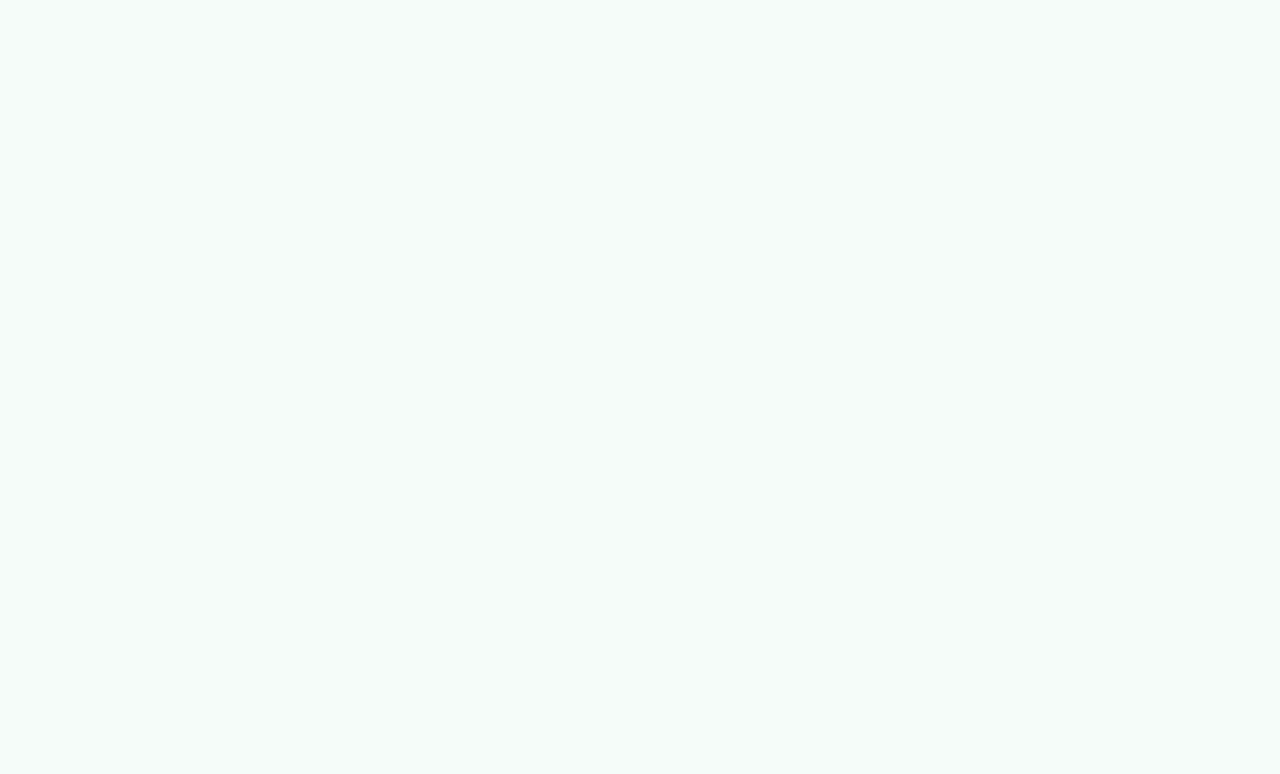
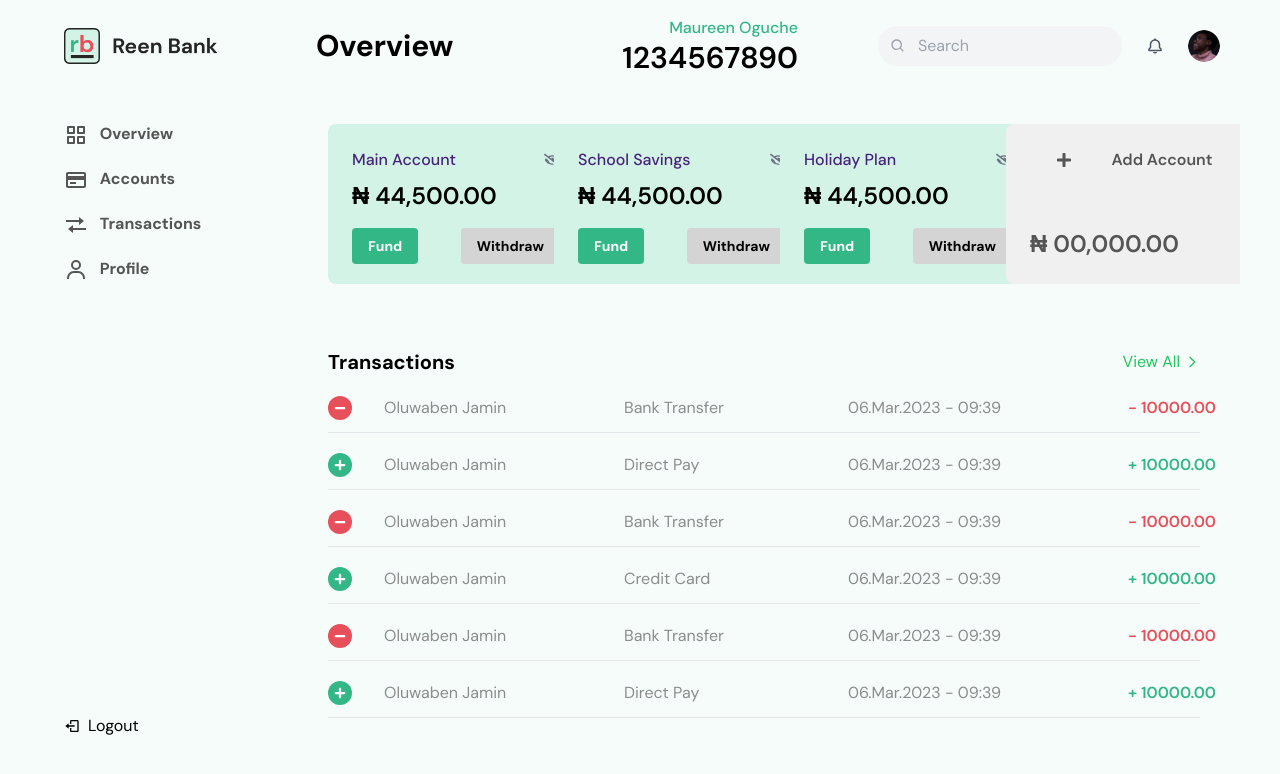
Before and after one commit to BijayX/Bankapp, a React (Vite) app: page /accounts in a window 1280 px wide. Before the commit this address had no page. Shown: the top 774 px of the page. Built offline with nearby package versions, Linux system fonts and the light colour scheme.

Commit message:
new features

```diff
--- a/src/App.tsx
+++ b/src/App.tsx
@@ -7,11 +7,13 @@ import Dashboard from "./pages/Dasboard/Dashboard";
 import Profile from "./pages/Profile/Profile";
 import Sidebar from "./components/Siderbar/Siderbar";
 import Navbar from "./components/Navbar/Navbar";
+import Account from "./pages/Accounts/Account";
+import TranscationsPage from "./pages/Transcations/TranscationsPage";
 
 const App = () => {
   const location = useLocation();
 
-  const isDashboardOrProfile = location.pathname === '/page-Dashboard' || location.pathname === '/profile';
+  const isDashboardOrProfile = location.pathname === '/page-Dashboard' || location.pathname === '/profile' || location.pathname === '/accounts' || location.pathname ==='/transcations';
 
   return (
     <div className="flex h-screen px-10 bg-bgcolor ">
@@ -26,6 +28,8 @@ const App = () => {
             <Route path="/auth/verify" element={<EmailVerification />} />
             <Route path="/page-Dashboard" element={<Dashboard />} />
             <Route path="/profile" element={<Profile />} />
+            <Route path="/accounts" element={<Account />} />
+            <Route path="/transcations" element={<TranscationsPage />} />
           </Routes>
         </main>
       </div>
--- a/src/components/AccountBalance.tsx
+++ b/src/components/AccountBalance.tsx
@@ -3,7 +3,7 @@ import React from 'react';
 const AccountBalance: React.FC = () => {
   return (
     <div className="account-balance p-4 bg-green-100 rounded-lg shadow-md">
-      <span className="text-gray-500">Main Account</span>
+      <span className="text-blueis font-medium">Main Account</span>
       <h2 className="text-3xl font-semibold">₦ 44,500.00</h2>
     </div>
   );
--- /dev/null
+++ b/src/components/Card/AccountCard.tsx
@@ -0,0 +1,45 @@
+import React from 'react';
+import { FaEye, FaEyeSlash, FaPlus } from 'react-icons/fa';
+
+const AccountCard: React.FC<{ title: string; balance: string; showBalance: boolean; toggleShowBalance: () => void; hideButtons?: boolean; isNew?: boolean }> = ({
+    title,
+    balance,
+    showBalance,
+    toggleShowBalance,
+    hideButtons = false,
+    isNew = false
+}) => {
+    if (isNew) {
+        return (
+            <div className="bg-[#F0F0F0] hover:bg-bg-gcolor text-[#555555] hover:text-white w-64 h-40 rounded-lg p-6 flex flex-col ">
+                <div className="flex items-center justify-center gap-10 mb-14">
+                    <FaPlus size={16} />
+                    <h3 className="text-base font-semibold">Add Account</h3>
+                </div>
+                <p className="text-2xl font-semibold">₦ 00,000.00</p>
+            </div>
+        );
+    }
+
+    return (
+        <div className={`bg-[#D4F3E7] rounded-lg p-6 ${hideButtons ? 'w-80 h-24' : 'w-64 h-40'} `}>
+            <div className="flex justify-between items-center">
+                <h3 className=" text-blueis font-medium">{title}</h3>
+                <button onClick={toggleShowBalance} className="text-gray-500">
+                    {showBalance ? <FaEyeSlash /> : <FaEye />}
+                </button>
+            </div>
+            <p className="text-2xl font-semibold mt-2">
+                {showBalance ? balance : 'XXXXXXXX'}
+            </p>
+            {!hideButtons && (
+                <div className="flex justify-between mt-4">
+                    <button className="bg-bg-gcolor text-white text-sm font-bold py-2 px-4 rounded">Fund</button>
+                    <button className="bg-[#D4D4D4] text-black font-bold text-sm py-2 px-4 rounded">Withdraw</button>
+                </div>
+            )}
+        </div>
+    );
+};
+
+export default AccountCard;
--- a/src/components/Siderbar/Siderbar.tsx
+++ b/src/components/Siderbar/Siderbar.tsx
@@ -15,10 +15,10 @@ const Sidebar: React.FC = () => {
           <a onClick={()=>navigate("/page-Dashboard")} className="block py-2.5 px-4   text-txtcol font-bold transition duration-200 hover:text-bg-gcolor">
             <BiGridAlt className="inline-block mr-2 text-2xl" /> Overview
           </a>
-          <a href="#" className="block py-2.5 px-4 rounded text-txtcol transition font-bold duration-200  hover:text-bg-gcolor">
+          <a onClick={()=>navigate("/accounts")} className="block py-2.5 px-4 rounded text-txtcol transition font-bold duration-200  hover:text-bg-gcolor">
             <BiCreditCard className="inline-block mr-2 text-2xl" /> Accounts
           </a>
-          <a href="#" className="block py-2.5 px-4 rounded text-txtcol transition font-bold duration-200  hover:text-bg-gcolor">
+          <a onClick={()=>navigate("/transcations")} className="block py-2.5 px-4 rounded text-txtcol transition font-bold duration-200  hover:text-bg-gcolor">
             <BiTransfer className="inline-block mr-2 text-2xl" /> Transactions
           </a>
           <a onClick={()=>navigate("/profile")} className="block py-2.5 px-4 rounded text-txtcol transition duration-200 font-bold hover:text-bg-gcolor">
--- /dev/null
+++ b/src/components/Transcations.tsx
@@ -0,0 +1,68 @@
+import React from 'react';
+import { FaPlus, FaMinus } from 'react-icons/fa';
+
+interface Transaction {
+  id: number;
+  name: string;
+  type: string;
+  date: string;
+  amount: number;
+  status: 'Pending' | 'Completed' | 'Canceled';
+}
+
+const Transactions: React.FC = () => {
+  const transactions: Transaction[] = [
+    { id: 1, name: "Oluwaben Jamin", type: "Bank Transfer", date: "06.Mar.2023 - 09:39", amount: -10000.00, status: "Pending" },
+    { id: 2, name: "Oluwaben Jamin", type: "Direct Pay", date: "06.Mar.2023 - 09:39", amount: 10000.00, status: "Completed" },
+    { id: 3, name: "Oluwaben Jamin", type: "Bank Transfer", date: "06.Mar.2023 - 09:39", amount: -10000.00, status: "Canceled" },
+    { id: 4, name: "Oluwaben Jamin", type: "Credit Card", date: "06.Mar.2023 - 09:39", amount: 10000.00, status: "Completed" },
+    { id: 5, name: "Oluwaben Jamin", type: "Bank Transfer", date: "06.Mar.2023 - 09:39", amount: -10000.00, status: "Pending" },
+    { id: 6, name: "Oluwaben Jamin", type: "Direct Pay", date: "06.Mar.2023 - 09:39", amount: 10000.00, status: "Completed" },
+  ];
+
+  const getStatusColor = (status: Transaction['status']): string => {
+    switch (status) {
+      case "Completed": return "bg-bg-gcolor text-white";
+      case "Canceled": return "bg-[#E74F5B] text-white";
+      default: return "bg-[#D4D4D4] text-[#555555]";
+    }
+  };
+
+  return (
+    <div className="mr-2">
+      <div className="flex justify-between items-center mb-4">
+        <h2 className="text-xl font-bold">Transactions</h2>
+        <a href="#" className="text-green-500 flex items-center">
+          View All
+          <svg className="w-4 h-4 ml-1" fill="none" stroke="currentColor" viewBox="0 0 24 24" xmlns="http://www.w3.org/2000/svg">
+            <path strokeLinecap="round" strokeLinejoin="round" strokeWidth="2" d="M9 5l7 7-7 7"></path>
+          </svg>
+        </a>
+      </div>
+      <div className="space-y-4">
+        {transactions.map((transaction) => (
+          <div key={transaction.id} className="flex items-center justify-between border-b pb-2 mb-2">
+            <div className="flex items-center space-x-8">
+              <div className={`w-6 h-6 rounded-full flex items-center justify-center ${transaction.amount > 0 ? 'bg-bg-gcolor text-white' : 'bg-[#E74F5B] text-white'}`}>
+                {transaction.amount > 0 ? <FaPlus size={12} /> : <FaMinus size={12} />}
+              </div>
+              <div className="flex items-center space-x-28">
+                <span className="w-32 text-[#8C8C8C]">{transaction.name}</span>
+                <span className="w-28 text-[#8C8C8C]">{transaction.type}</span>
+                <span className="w-40 text-[#8C8C8C]">{transaction.date}</span>
+                <span className={`w-24 text-right font-semibold ${transaction.amount > 0 ? 'text-bg-gcolor' : 'text-[#E74F5B]'}`}>
+                  {transaction.amount > 0 ? '+' : '-'} {Math.abs(transaction.amount).toFixed(2)}
+                </span>
+                <span className={`w-32 h-8 flex items-center justify-center text-bold rounded-lg text-base ${getStatusColor(transaction.status)}`}>
+                  {transaction.status}
+                </span>
+              </div>
+            </div>
+          </div>
+        ))}
+      </div>
+    </div>
+  );
+};
+
+export default Transactions;
--- a/src/index.css
+++ b/src/index.css
@@ -1,8 +1,11 @@
 @import url('https://fonts.googleapis.com/css2?family=DM+Sans:ital,opsz,wght@0,9..40,100..1000;1,9..40,100..1000&display=swap');
+@import 'react-datepicker/dist/react-datepicker.css';
+
 
 * {
   font-family: 'DM Sans', sans-serif;
 }
+
 
 
 @tailwind base;
--- /dev/null
+++ b/src/pages/Accounts/Account.tsx
@@ -0,0 +1,27 @@
+import React from 'react';
+import AccountCard from '../../components/Card/AccountCard';
+import Transactions from '../../components/Transcations';
+
+const Account: React.FC = () => {
+  const [showBalance, setShowBalance] = React.useState(true);
+
+  const toggleShowBalance = () => {
+    setShowBalance(!showBalance);
+  };
+
+  return (
+    <div className="p-2 bg-[#f5fcf9] ">
+      <div className="grid grid-cols-4 gap-6">
+        <AccountCard title="Main Account" balance="₦ 44,500.00" showBalance={showBalance} toggleShowBalance={toggleShowBalance} />
+        <AccountCard title="School Savings" balance="₦ 44,500.00" showBalance={showBalance} toggleShowBalance={toggleShowBalance} />
+        <AccountCard title="Holiday Plan" balance="₦ 44,500.00" showBalance={showBalance} toggleShowBalance={toggleShowBalance} />
+        <AccountCard  title="Add Account" balance="" showBalance={false} toggleShowBalance={() => {}} isNew={true} />
+        </div>
+      <div className="mt-16">
+        <Transactions />
+      </div>
+    </div>
+  );
+};
+
+export default Account;
--- a/src/pages/Profile/Profile.tsx
+++ b/src/pages/Profile/Profile.tsx
@@ -73,7 +73,7 @@ const UserProfile: React.FC = () => {
         <div className="col-span-1">
           <div className="bg-[#D4F3E7] rounded-lg p-6 ml-6">
             <div className="flex justify-between items-center">
-              <h3 className="text-xl font-semibold">Main Account</h3>
+              <h3 className="text-blueis font-medium">Main Account</h3>
               <button onClick={() => setShowBalance(!showBalance)} className="text-gray-500">
                 {showBalance ? <FaEyeSlash /> : <FaEye />}
               </button>
--- /dev/null
+++ b/src/pages/Transcations/TranscationsPage.tsx
@@ -0,0 +1,26 @@
+import React from 'react';
+import AccountCard from '../../components/Card/AccountCard';
+import Transactions from '../../components/Transcations';
+
+const TranscationsPage: React.FC = () => {
+  const [showBalance, setShowBalance] = React.useState(true);
+
+  const toggleShowBalance = () => {
+    setShowBalance(!showBalance);
+  };
+
+  return (
+    <div className=" bg-[#f5fcf9] p-2 ">
+      <div className="grid grid-cols-3 gap-4.5 ">
+        <AccountCard title="Main Account" balance="₦ 44,500.00" showBalance={showBalance} toggleShowBalance={toggleShowBalance} hideButtons />
+        <AccountCard title="School Savings" balance="₦ 44,500.00" showBalance={showBalance} toggleShowBalance={toggleShowBalance} hideButtons />
+        <AccountCard title="Holiday Plan" balance="₦ 44,500.00" showBalance={showBalance} toggleShowBalance={toggleShowBalance} hideButtons />
+      </div>
+      <div className="mt-24">
+        <Transactions />
+      </div>
+    </div>
+  );
+};
+
+export default TranscationsPage;
--- a/tailwind.config.js
+++ b/tailwind.config.js
@@ -6,6 +6,9 @@ export default {
   ],
   theme: {
     extend: {
+      spacing: {
+        '4.5': '65px',
+      },
       fontFamily: {
         'bebas': ['Bebas Neue', 'sans-serif'],
       },
```
